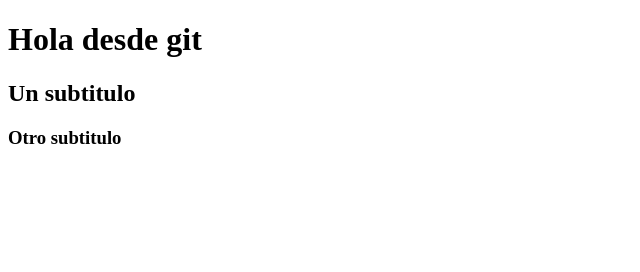
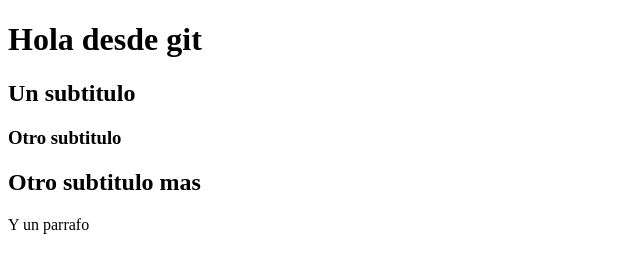
Before and after one commit to Dagorik/ejemplo-git, a plain HTML site: page index.html in a window 1280 px wide. Shown: the whole page, without its empty margins (0-640 px from the left). Drawn offline with Linux system fonts and the light colour scheme.

Commit message:
add h2 y p

```diff
--- a/index.html
+++ b/index.html
@@ -11,5 +11,7 @@
     <h1>Hola desde git</h1>
     <h2>Un subtitulo</h2>
     <h3>Otro subtitulo</h3>
+    <h2>Otro subtitulo mas</h2>
+    <p>Y un parrafo</p>
 </body>
 </html>
```
